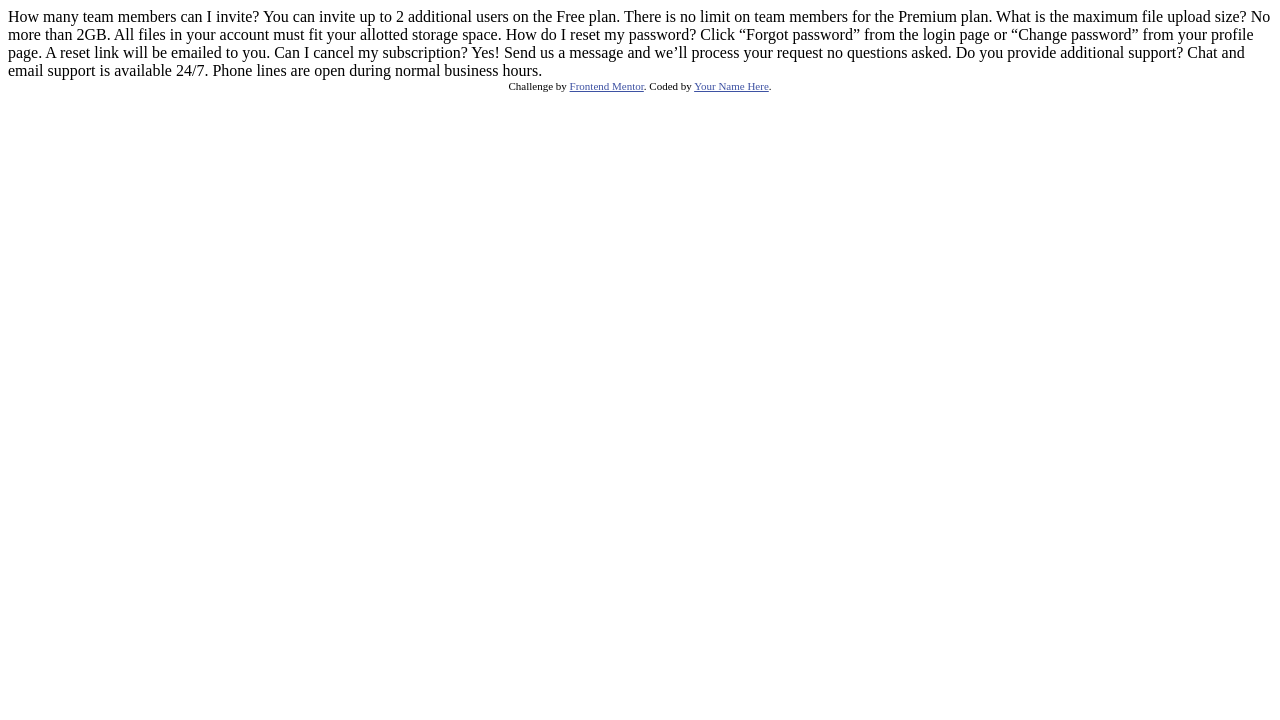
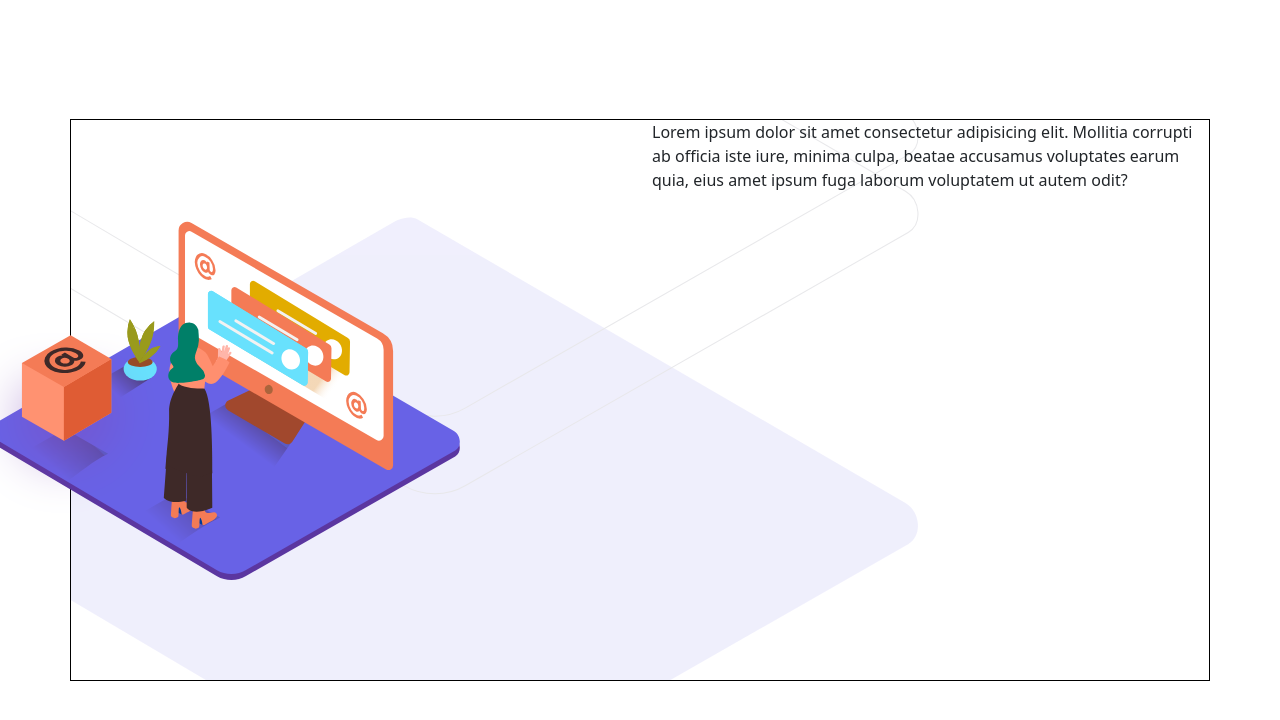
Before and after one commit to shaquito25/faq-accordion-card-main, a plain HTML site: page index.html in a window 1280 px wide. Drawn offline with nearby package versions, Linux system fonts and the light colour scheme.

Commit message:
Vamos poco a poco

```diff
--- a/index.css
+++ b/index.css
@@ -0,0 +1,61 @@
+*{
+    box-sizing: border-box;
+    margin: 0;
+    padding: 0;
+}
+
+:root{
+    --VeryDarkdesaturatedblue:hsl(238, 29%, 16%);
+    --softRed:hsl(14, 88%, 65%);
+    --Softviolet: hsl(273, 75%, 66%);
+    --Softblue: hsl(240, 73%, 65%);
+    --Verydarkgrayishblue: hsl(237, 12%, 33%)
+    --Darkgrayishblue: hsl(240, 6%, 50%)
+    --Lightgrayishblue: hsl(240, 5%, 91%)
+    --Fontsize: 12px
+    --Family: [Kumbh Sans](https://fonts.google.com/specimen/Kumbh+Sans)
+    --Weights: 400, 700
+    --Mobile: 375px
+    --Desktop: 1440px
+}
+
+body{
+    align-items: center;
+    display: flex;
+    margin: 0;
+    min-height: 100vh;
+    padding: 0;
+}
+
+main{
+    background-image: url("./images/bg-pattern-desktop.svg");
+    border: 1px solid black;
+    background-repeat: no-repeat;
+    background-size: 125vmin;
+    background-position: -110% 70%;
+    min-height: 50vh;
+    min-width: 70vw;
+}
+
+.container-card-1{
+    align-items: center;
+    justify-content: center;
+    display: flex;
+    min-height: 70vh;
+    position: relative;
+    left: -9.3%;
+    z-index: 1;
+}
+
+.caja_svg{
+    position: absolute;
+    left: 1%;
+    top: 38%;
+    z-index: 2;
+}
+
+.mujer_svg{
+    position: absolute ;
+    left: 4%;
+    z-index: 0;
+}
--- a/index.html
+++ b/index.html
@@ -3,19 +3,17 @@
 <head>
   <meta charset="UTF-8">
   <meta name="viewport" content="width=device-width, initial-scale=1.0"> <!-- displays site properly based on user's device -->
-
   <link rel="icon" type="image/png" sizes="32x32" href="./images/favicon-32x32.png">
-
+  <!--Bootstrap-->
+  <link href="https://cdn.jsdelivr.net/npm/bootstrap@5.1.3/dist/css/bootstrap.min.css" rel="stylesheet" integrity="sha384-1BmE4kWBq78iYhFldvKuhfTAU6auU8tT94WrHftjDbrCEXSU1oBoqyl2QvZ6jIW3" crossorigin="anonymous">
+  <!--Google Fonts-->
+  <!--Estilos locales-->
+  <link rel="stylesheet" href="index.css">
   <title>Frontend Mentor | FAQ Accordion Card</title>
-
-  <!-- Feel free to remove these styles or customise in your own stylesheet 👍 -->
-  <style>
-    .attribution { font-size: 11px; text-align: center; }
-    .attribution a { color: hsl(228, 45%, 44%); }
-  </style>
 </head>
 <body>
-  How many team members can I invite?
+  <!--
+How many team members can I invite?
   You can invite up to 2 additional users on the Free plan. There is no limit on
   team members for the Premium plan.
 
@@ -31,10 +29,31 @@
 
   Do you provide additional support?
   Chat and email support is available 24/7. Phone lines are open during normal business hours.
+  -->
 
-  <div class="attribution">
-    Challenge by <a href="https://www.frontendmentor.io?ref=challenge" target="_blank">Frontend Mentor</a>.
-    Coded by <a href="#">Your Name Here</a>.
-  </div>
+    <main class="container">
+      <!--Card 1 -->
+      <div class="row ">
+        <div class="col-lg-6 col-md-12 col-sm-12 container-card-1">
+          <!--Caja svg-->
+          <div class="caja_svg">
+              <img class="img-fluid"  src="/images/illustration-box-desktop.svg" alt="box">
+          </div>
+
+          <div class="mujer_svg">
+              <img class="img-fluid"  src="/images/illustration-woman-online-desktop.svg" alt="mujer">
+          </div>
+        </div>
+
+
+
+        <!--card 2 -->
+        <div class="col-lg-6 col-md-12 col-sm-12 ">
+          Lorem ipsum dolor sit amet consectetur adipisicing elit. Mollitia corrupti ab officia iste iure, minima culpa, beatae accusamus voluptates earum quia, eius amet ipsum fuga laborum voluptatem ut autem odit?
+        </div>
+      </div>
+    </main>
+
+    <script src="index.js"></script>
 </body>
 </html>
--- a/index.js
+++ b/index.js
@@ -0,0 +1,14 @@
+const svg = document.querySelector("#svg")
+const lorem = document.querySelector("#lorem")
+
+const handleclick = () =>{
+   if(lorem.style.display === "none"){
+        lorem.style.display = "block"
+    } else{
+        lorem.style.display = "none"
+    }
+}
+
+
+
+svg.addEventListener("click", handleclick)
```
Also changed, not shown: 1 other file.
